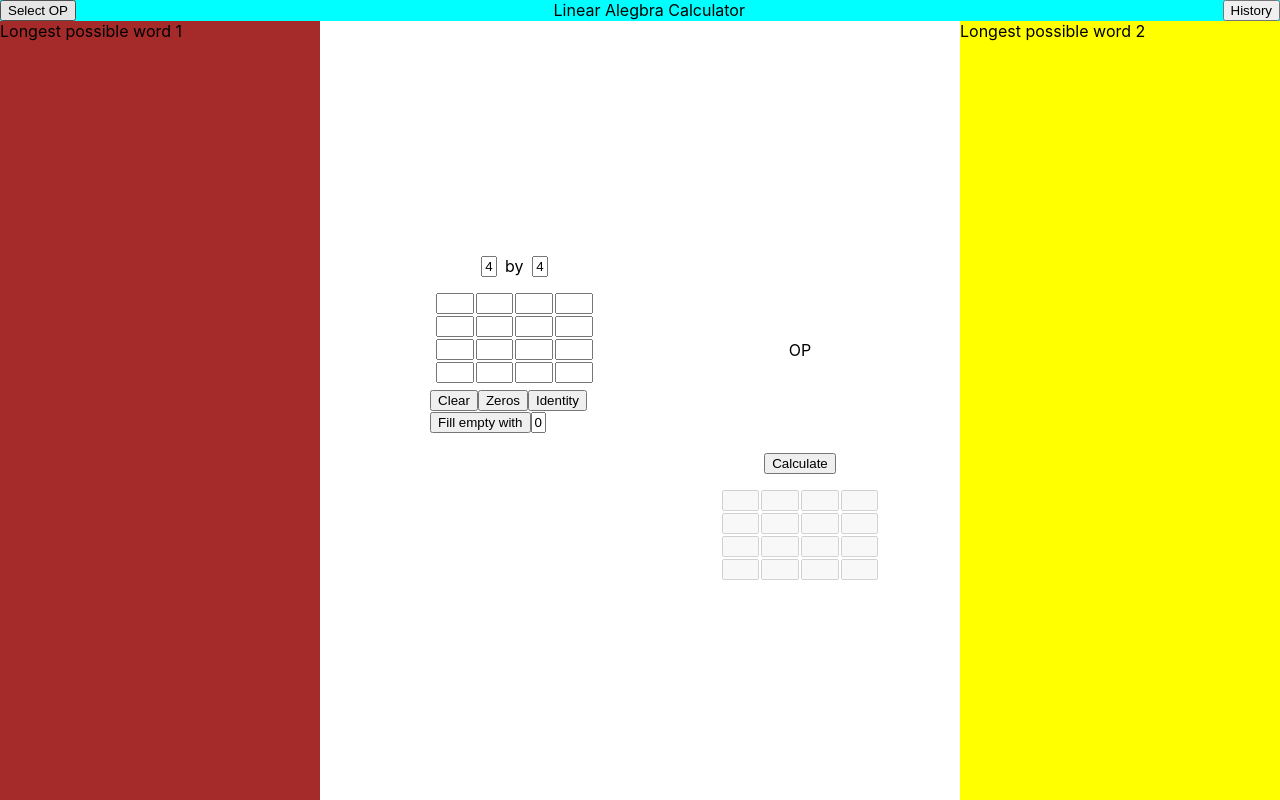
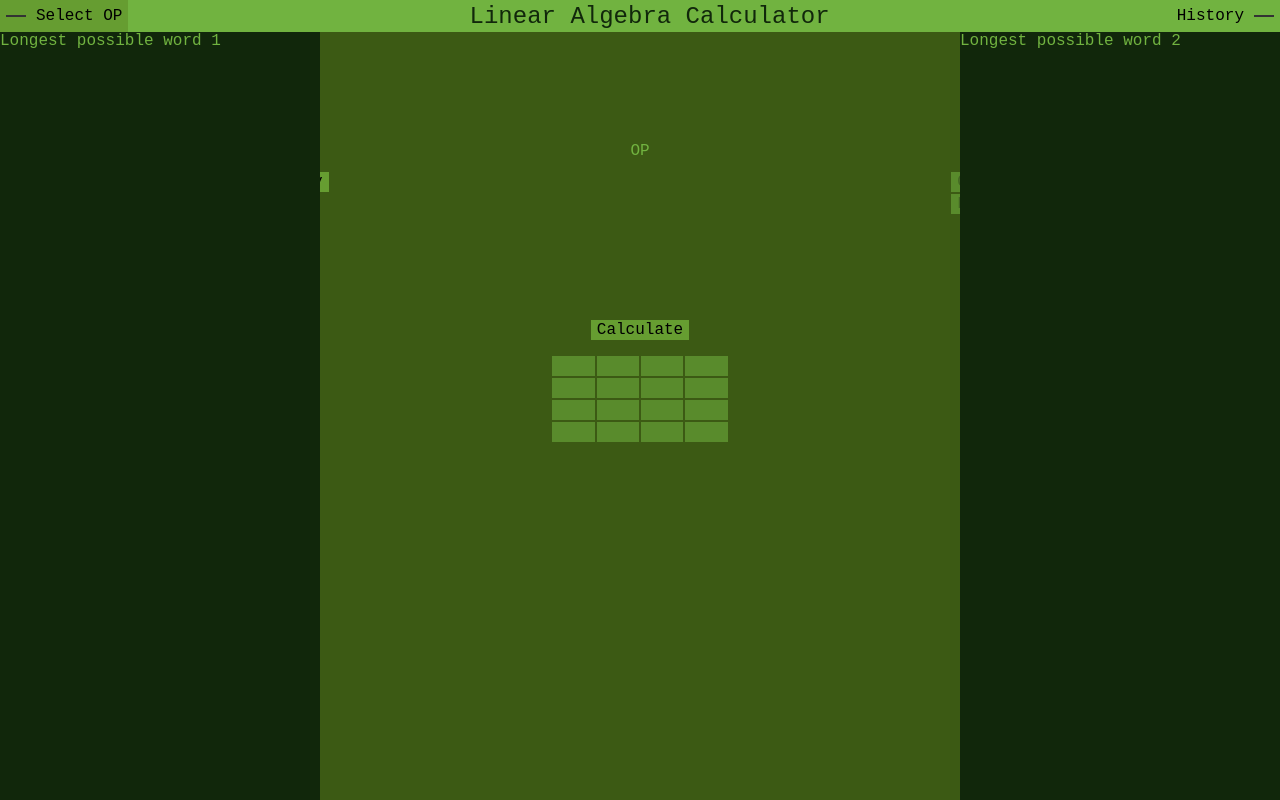
Before and after one commit to NabilNYMansour/LinAlgCalculator, a React (Create React App) app: page / in a window 1280 px wide. Built offline with nearby package versions, Linux system fonts and the light colour scheme.

Commit message:
Added more CSS

```diff
--- a/src/App.css
+++ b/src/App.css
@@ -4,11 +4,15 @@ body,
 #app,
 #app > div {
   height: 100%;
-  font-size: 1em;
+  overflow-y: hidden;
+  background-color: #3c5a14;
 }
+
 #root {
-  overflow-y: hidden;
+  overflow-y: auto;
   height: 100%;
+  font-family: "Courier New", Courier, monospace;
+  color: #71B340;
 }
 
 input::-webkit-outer-spin-button,
@@ -23,24 +27,24 @@ input[type="number"] {
 }
 
 .opnav {
-  background-color: brown;
-  min-height: calc(100vh - 21px);
+  background-color: #11270b;
+  min-height: calc(100vh - 32px);
   overflow-x: hidden;
   animation-duration: 0.5s;
   -webkit-animation-fill-mode: forwards;
   animation-fill-mode: forwards;
-  top: 21px;
-  position: relative;
+  top: 32px;
+  position: fixed;
 }
 
 .historynav {
-  background-color: yellow;
-  min-height: calc(100vh - 21px);
+  background-color: #11270b;
+  min-height: calc(100vh - 32px);
   overflow-x: hidden;
   animation-duration: 0.5s;
   -webkit-animation-fill-mode: forwards;
   animation-fill-mode: forwards;
-  top: 21px;
+  top: 32px;
   position: fixed;
   right: 0;
 }
@@ -51,12 +55,82 @@ input[type="number"] {
 }
 
 .calculator {
-  margin-top: 21px;
+  margin-top: 32px;
   flex-grow: 1;
-  height: 100vh;
   display: flex;
   justify-content: center;
   align-items: center;
+}
+
+button,
+input {
+  font-family: "Courier New", Courier, monospace;
+  background-color: #669D31;
+  border:none;
+  font-size: 1em;
+}
+
+input {
+  font-size: 1em;
+  color: #11270B;
+}
+
+input:hover, button:hover {
+  background-color: #71B340;
+}
+
+input:disabled, button:disabled {
+  background-color: #598B2C;
+}
+
+.bar {
+  width: 20px;
+  height: 2px;
+  background-color: #333;
+  margin: 6px 0;
+  transition: 0.4s;
+}
+
+.change1 {
+  width: 20px;
+  height: 2px;
+  background-color: #333;
+  margin: 6px 0;
+  transition: 0.4s;
+  -webkit-transform: translate(0px, 8px);
+  transform: translate(0px, 8px);
+}
+
+.change2 {
+  width: 20px;
+  height: 2px;
+  background-color: #333;
+  margin: 6px 0;
+  transition: 0.4s;
+  opacity: 0;
+}
+
+.change3 {
+  width: 20px;
+  height: 2px;
+  background-color: #333;
+  margin: 6px 0;
+  transition: 0.4s;
+  -webkit-transform: translate(0px, -8px);
+  transform: translate(0px, -8px);
+}
+
+.topnavbutton {
+  background-color: #71b340;
+  display: flex;
+  justify-content: "space-between";
+  align-items: center;
+  border: none;
+  font-size: medium;
+}
+
+.topnavbutton:hover {
+  background-color: #669d31;
 }
 
 @keyframes sidenavOpenAnimation {
@@ -78,13 +152,8 @@ input[type="number"] {
 }
 
 @media screen and (max-width: 600px) {
-  .opnav {
-    top: 21px;
-    position: fixed;
-  }
-
-  #root {
-    overflow-y: scroll;
+  .topnav {
+    font-size: 0.5em;
   }
 
   @keyframes sidenavOpenAnimation {
--- a/src/App.tsx
+++ b/src/App.tsx
@@ -10,7 +10,7 @@ function App() {
 
   useEffect(() => {
     isPhone && opnavHide && historynavHide && setHistorynavHide(false);
-  }, [isPhone]);
+  }, [isPhone, opnavHide, historynavHide]);
 
   return (
     <div
@@ -38,10 +38,7 @@ function App() {
         >
           Longest possible word 1
         </div>
-        <div
-          style={{ overflowY: isPhone ? "visible" : "scroll" }}
-          className="calculator"
-        >
+        <div className="calculator">
           <div style={{ flexGrow: "1" }}>
             <Calculator />
           </div>
@@ -63,26 +60,43 @@ function App() {
           display: "flex",
           flexDirection: "row",
           justifyContent: "space-between",
-          backgroundColor: "aqua",
+          color: "#11270B",
+          backgroundColor: "#71B340",
+          alignItems: "center",
+          fontSize: isPhone ? "0.75em" : "1.5em",
         }}
         className="topnav"
       >
         <button
+          className="topnavbutton"
           onClick={() => {
             isPhone && setHistorynavHide(false);
             setOpnavHide(!opnavHide);
           }}
         >
-          Select OP
+          <div>
+            <div className={opnavHide ? "change1" : "bar"}></div>
+            <div className={opnavHide ? "change2" : "bar"}></div>
+            <div className={opnavHide ? "change3" : "bar"}></div>
+          </div>
+          <div style={{ paddingLeft: "10px" }}>Select OP</div>
         </button>
-        <div>Linear Alegbra Calculator</div>
+        <div>
+          {isPhone ? "Lin Alg Calculator" : "Linear Algebra Calculator"}{" "}
+        </div>
         <button
+          className="topnavbutton"
           onClick={() => {
             isPhone && setOpnavHide(false);
             setHistorynavHide(!historynavHide);
           }}
         >
-          History
+          <div style={{ paddingRight: "10px" }}>History</div>
+          <div>
+            <div className={historynavHide ? "change1" : "bar"}/>
+            <div className={historynavHide ? "change2" : "bar"}/>
+            <div className={historynavHide ? "change3" : "bar"}/>
+          </div>
         </button>
       </div>
     </div>
--- a/src/components/calculator.tsx
+++ b/src/components/calculator.tsx
@@ -1,23 +1,7 @@
-import { ChangeEvent, useEffect, useState } from "react";
+import { ChangeEvent, useCallback, useEffect, useState } from "react";
 import { Matrix } from "./matrix";
 
 export const Calculator = () => {
-  // const [m1vals, setM1Vals] = useState<string[][]>([]);
-  // const [m1m, setM1M] = useState<number>(14);
-  // const [m1mString, setM1MString] = useState<string>("14");
-  // const [m1n, setM1N] = useState<number>(14);
-  // const [m1nString, setM1NString] = useState<string>("14");
-
-  // const [m2vals, setM2Vals] = useState<string[][]>([]);
-  // const [m2m, setM2M] = useState<number>(14);
-  // const [m2mString, setM2MString] = useState<string>("14");
-  // const [m2n, setM2N] = useState<number>(14);
-  // const [m2nString, setM2NString] = useState<string>("14");
-
-  // const [m3vals, setM3Vals] = useState<string[][]>([]);
-  // const [m3m, setM3M] = useState<number>(14);
-  // const [m3n, setM3N] = useState<number>(14);
-
   const [m1vals, setM1Vals] = useState<string[][]>([]);
   const [m1m, setM1M] = useState<number>(4);
   const [m1mString, setM1MString] = useState<string>("4");
@@ -34,17 +18,18 @@ export const Calculator = () => {
   const [m3m, setM3M] = useState<number>(4);
   const [m3n, setM3N] = useState<number>(4);
 
-  const updateM1Vals = (newVals: string[][]) => {
+  const updateM1Vals = useCallback((newVals: string[][]) => {
     setM1Vals(newVals);
-  };
+  }, [m1vals, setM1Vals]);
 
-  const updateM2Vals = (newVals: string[][]) => {
+  const updateM2Vals = useCallback(
+   (newVals: string[][]) => {
     setM2Vals(newVals);
-  };
+  }, [m2vals, setM2Vals]);
 
-  const updateM3Vals = (newVals: string[][]) => {
+  const updateM3Vals = useCallback((newVals: string[][]) => {
     setM3Vals(newVals);
-  };
+  }, [m3vals, setM3Vals]);
 
   useEffect(() => {}, [m1m, m1n]);
 
@@ -119,6 +104,7 @@ export const Calculator = () => {
             flexDirection: "column",
             justifyContent: "space-around",
             alignItems: "center",
+            padding: "100px",
           }}
         >
           OP
@@ -174,7 +160,7 @@ export const Calculator = () => {
           />
         </div>
       </div>
-      <div style={{ display: "flex", flexDirection: "column" }}>
+      <div style={{ paddingTop: "50px", display: "flex", flexDirection: "column" }}>
         <div style={{ display: "flex", justifyContent: "center" }}>
           <button>Calculate</button>
         </div>
--- a/src/components/matrix.tsx
+++ b/src/components/matrix.tsx
@@ -113,11 +113,9 @@ export const Matrix = ({
     : [];
 
   return (
-    <div
-    style={{ padding:"10px", }}
-    >
-      <div style={{ padding:"5px"}}>
-      {vals.map((item, i) => (
+    <div style={{ padding: "10px" }}>
+      <div style={{ padding: "5px" }}>
+        {vals.map((item, i) => (
           <div style={{ display: "flex", justifyContent: "center" }} key={i}>
             {item.map((num, j) => (
               <span key={j}>
@@ -136,23 +134,35 @@ export const Matrix = ({
               </span>
             ))}
           </div>
-      ))}
+        ))}
       </div>
       {isInput && (
-        <button disabled={isDisabled} onClick={() => updateVals(vals.map((item) => item.fill("")))}>
+        <button
+          disabled={isDisabled}
+          onClick={() => updateVals(vals.map((item) => item.fill("")))}
+        >
           Clear
         </button>
       )}
       {isInput && (
-        <button disabled={isDisabled} onClick={() => updateVals(vals.map((item) => item.fill("0")))}>
+        <button
+          style={{ margin: "2px" }}
+          disabled={isDisabled}
+          onClick={() => updateVals(vals.map((item) => item.fill("0")))}
+        >
           Zeros
         </button>
       )}
-      {isInput && <button disabled={isDisabled} onClick={() => makeIdentity()}>Identity</button>}
+      {isInput && (
+        <button disabled={isDisabled} onClick={() => makeIdentity()}>
+          Identity
+        </button>
+      )}
       {isInput && (
         <div>
           <button
-          disabled={isDisabled}
+          style={{ marginRight: "2px" }}
+            disabled={isDisabled}
             onClick={() => {
               fillEmpty(fillChar);
             }}
```
